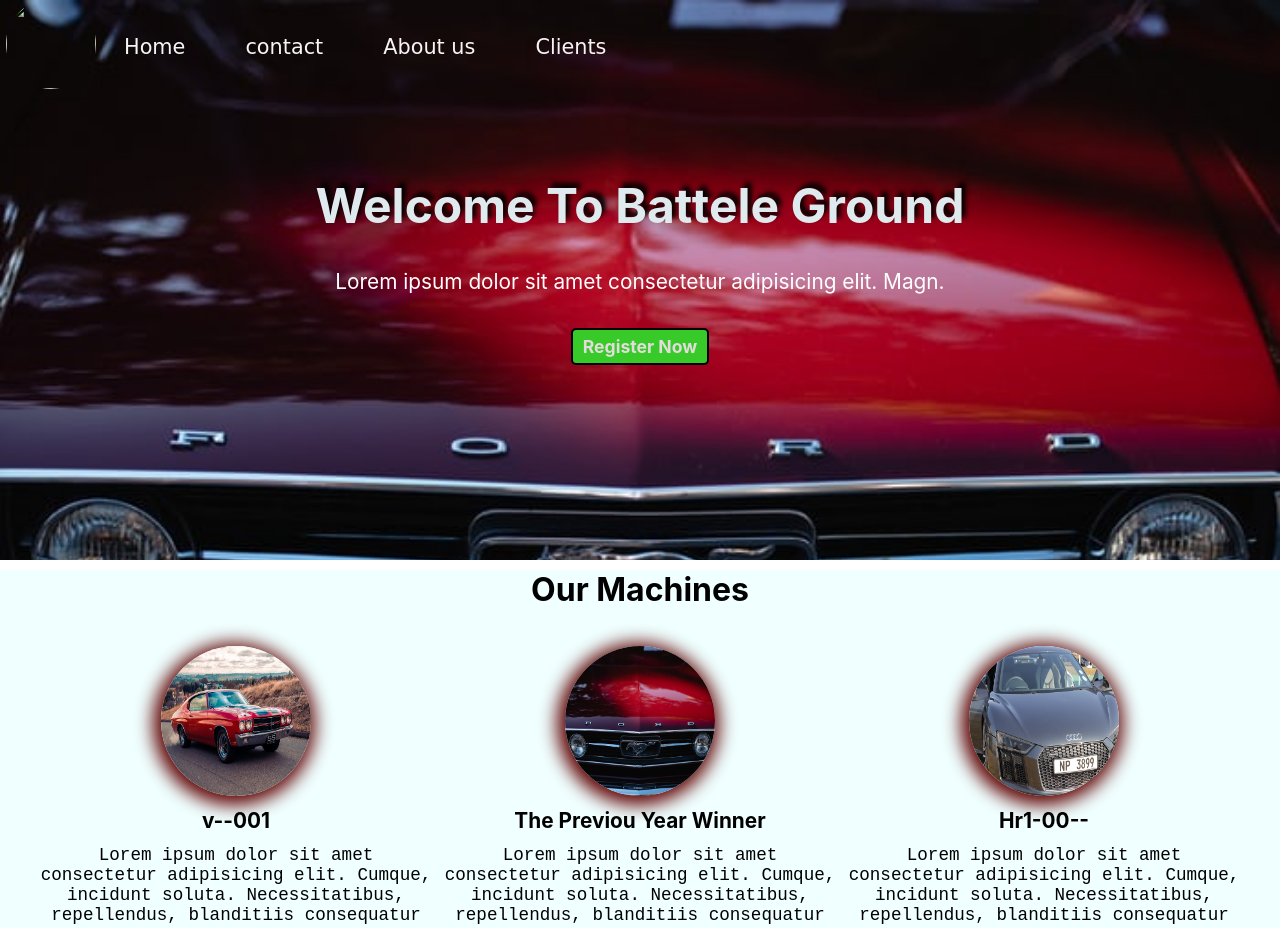
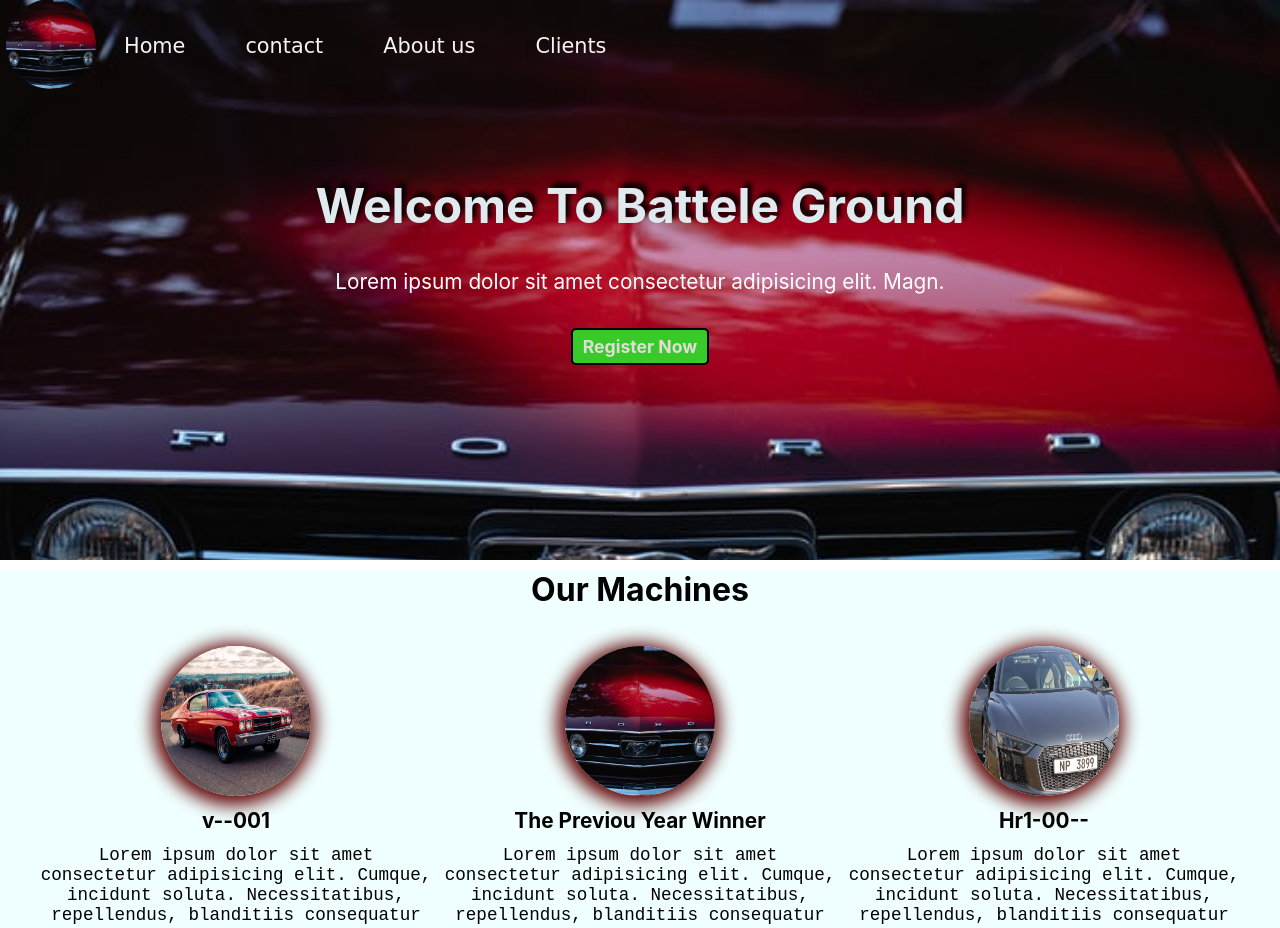
Before and after one commit to anmol1432/project-2, a plain HTML site: page index.html in a window 1280 px wide. Shown: the top 928 px of the page. Drawn offline with Linux system fonts and the light colour scheme.

Commit message:
correcting logo img

```diff
--- a/index.html
+++ b/index.html
@@ -13,7 +13,7 @@
         <!--  -->
         <nav id="navbar">
             <div id="logo">
-                <img src="/project 2/img/p-6.jpg" alt="">
+                <img src="./img/p-6.jpg" alt="">
             </div>
             <ul id="">
                 <li class="items"><a href="#home">Home</a></li>
```
